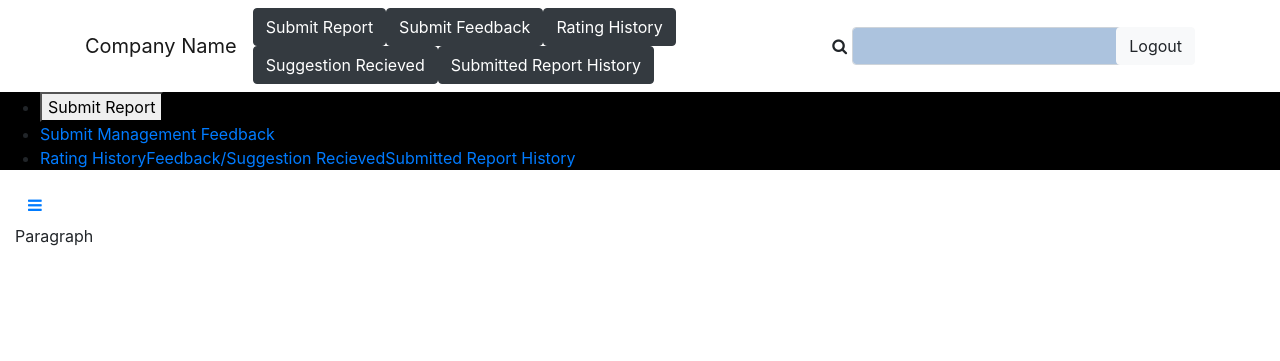
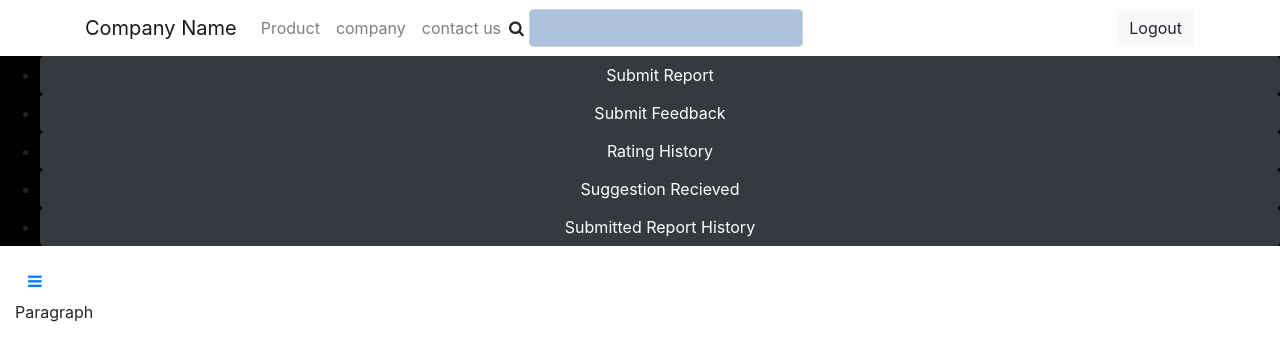
Before and after one commit to shubhamdarekar/VESITHACKS2019, a Django app: a page that uses VESITHACKS19/EvaluationApp/templates/EvaluationApp/employeedash.html in a window 1280 px wide. Shown: the top 361 px of the page. Run offline with Django 3.2, Linux system fonts and the light colour scheme; some libraries are stand-ins or nearby versions; some web fonts are replaced.

Commit message:
changes made

```diff
--- a/VESITHACKS19/EvaluationApp/templates/EvaluationApp/admin-dashboard.html
+++ b/VESITHACKS19/EvaluationApp/templates/EvaluationApp/admin-dashboard.html
@@ -38,7 +38,7 @@
             <ul class="sidebar-nav">
                     <li> <button class="btn btn-dark btn-block" type="button" name="button" id="button">Add user</button></li>
                     <li> <button class="btn btn-dark btn-block" type="button" name="button" id="button">Update User </button></li>
-                    <li> <button class="btn btn-dark btn-block" type="button" name="button" id="button">delete useer </button></li>
+                    <li> <button class="btn btn-dark btn-block" type="button" name="button" id="button">delete user </button></li>
                     <li> <button class="btn btn-dark btn-block" type="button" name="button" id="button">View hierarchy</button></li>
             </ul>
         </div>
--- a/VESITHACKS19/EvaluationApp/templates/EvaluationApp/employeedash.html
+++ b/VESITHACKS19/EvaluationApp/templates/EvaluationApp/employeedash.html
@@ -28,23 +28,24 @@
             <div class="collapse navbar-collapse"
                 id="navcol-1">
                 <ul class="nav navbar-nav">
-                    <li> <button class="btn btn-dark btn-block" type="button" name="button" id="button">Submit Report</a></li>
-                    <li> <button class="btn btn-dark btn-block" type="button" name="button" id="button">Submit Feedback</button></li>
-                    <li> <button class="btn btn-dark btn-block" type="button" name="button" id="button">Rating History</button></li>
-                    <li> <button class="btn btn-dark btn-block" type="button" name="button" id="button">Suggestion Recieved</button></li>
-                    <li> <button class="btn btn-dark btn-block" type="button" name="button" id="button">Submitted Report History</button></li>
+                    <li class="nav-item" role="presentation"><a class="nav-link" href="#">Product</a></li>
+                    <li class="nav-item" role="presentation"><a class="nav-link" href="#">company</a></li>
+                    <li class="nav-item" role="presentation"><a class="nav-link" href="#">contact us</a></li>
                 </ul>
                 <form class="form-inline mr-auto" target="_self">
                     <div class="form-group"><label for="search-field"><i class="fa fa-search"></i></label><input class="form-control search-field" type="search" name="search" id="search-field" style="background-color:rgba(39,99,169,0.38);margin:0px 5px;"></div>
-                </form><a class="btn btn-light action-button" role="button" href="#">Logout</a></div>
+                </form><a class="btn btn-light action-button" role="button" href="#">Logout</a>
+            </div>
         </div>
     </nav>
     <div id="wrapper">
         <div id="sidebar-wrapper" style="background-color:rgb(0,0,0);">
             <ul class="sidebar-nav">
-                <li> <button type="button" name="button" id="button">Submit Report</button></li>
-                <li> <a href="#">Submit Management Feedback</a></li>
-                <li> <a href="#">Rating History</a><a href="#">Feedback/Suggestion Recieved</a><a href="#">Submitted Report History</a></li>
+                <li> <button class="btn btn-dark btn-block" type="button" name="button" id="button">Submit Report</a></li>
+                <li> <button class="btn btn-dark btn-block" type="button" name="button" id="button">Submit Feedback</button></li>
+                <li> <button class="btn btn-dark btn-block" type="button" name="button" id="button">Rating History</button></li>
+                <li> <button class="btn btn-dark btn-block" type="button" name="button" id="button">Suggestion Recieved</button></li>
+                <li> <button class="btn btn-dark btn-block" type="button" name="button" id="button">Submitted Report History</button></li>
             </ul>
         </div>
         <div class="page-content-wrapper">
@@ -64,7 +65,6 @@
             $("button").click(function(){
                 $("#here").html('<object data="reportform.html">');
             });
-
     </script>
 
     <script src="{% static  '/js/jquery.min.js' %}"></script>
```
